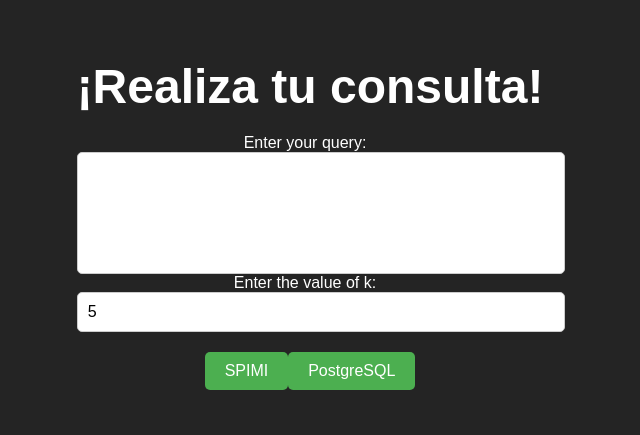
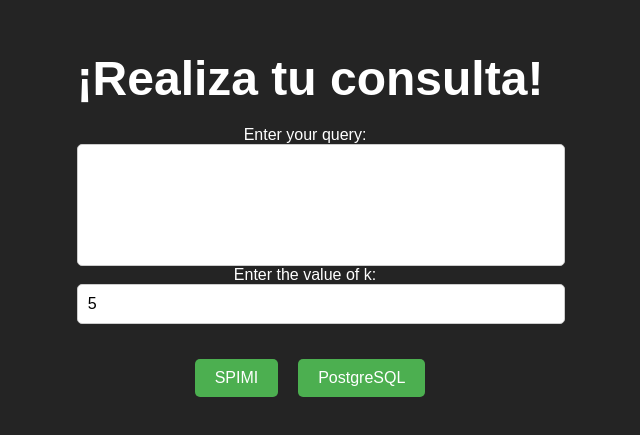
Before and after one commit to Computercitas/Proyecto2, a React (Vite) app in the folder Frontend/: page /consulta in a window 1280 px wide. Shown: the part 187-622 px from the top of the page, without its empty margins (330-970 px from the left). Built offline with nearby package versions, Linux system fonts and the light colour scheme.

Commit message:
botones centrados y separados

```diff
--- a/Frontend/src/components/Consulta.css
+++ b/Frontend/src/components/Consulta.css
@@ -55,3 +55,10 @@
   white-space: pre-wrap;
   word-wrap: break-word;
 }
+
+.botones-container {
+  display: flex;
+  justify-content: center;
+  gap: 20px;
+  margin-top: 15px;
+}
--- a/Frontend/src/components/Consulta.tsx
+++ b/Frontend/src/components/Consulta.tsx
@@ -92,7 +92,7 @@
           onChange={(e) => setK(Number(e.target.value))}
         />
       </div>
-      <div>
+      <div className="botones-container">
         <button onClick={searchSPIMI}>SPIMI</button>
         <button onClick={searchPostgres}>PostgreSQL</button>
       </div>
```
